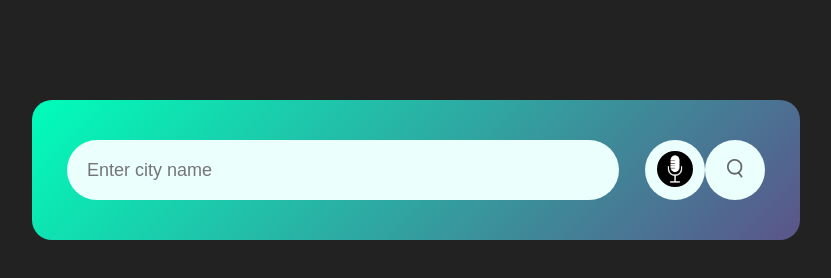
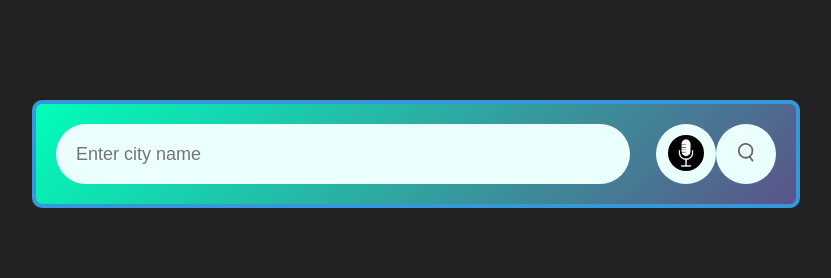
Before and after one commit to PrasannaGitHub211/JSFirstProject4_WeatherApp, a plain HTML site: page index.html in a window 1280 px wide. Shown: the whole page, without its empty margins (224-1055 px from the left). Drawn offline with Linux system fonts and the light colour scheme.

Commit message:
4thCommit here I added some css borderIn style.css

```diff
--- a/style.css
+++ b/style.css
@@ -266,3 +266,38 @@ body{
     height: 36px;
     border-radius: 20px;
 }
+
+
+
+/* Adding rgb lighting border to weather box*/
+
+/* Define the weather box style */
+/* Add these styles to your style.css file */
+
+/* Define the weather box style */
+/* Add these styles to your style.css file */
+
+/* Define the card style with an attractive border */
+.card {
+    position: relative;
+    border: 4px solid #3498db; /* Border color */
+    padding: 20px;
+    border-radius: 10px;
+    overflow: hidden;
+}
+
+/* Define the lightning animation */
+@keyframes lightning {
+    0%, 100% {
+        border-color: rgba(255, 255, 255, 0);
+    }
+    10%, 20%, 30%, 40%, 50%, 60%, 70%, 80%, 90% {
+        border-color: rgba(255, 255, 255, 1);
+    }
+}
+
+/* Apply the lightning animation to the card */
+.card:hover {
+    animation: lightning 0.5s infinite;
+    box-shadow: 0 0 10px rgba(52, 152, 219, 0.8); /* Add a subtle box shadow for extra effect */
+}
```
